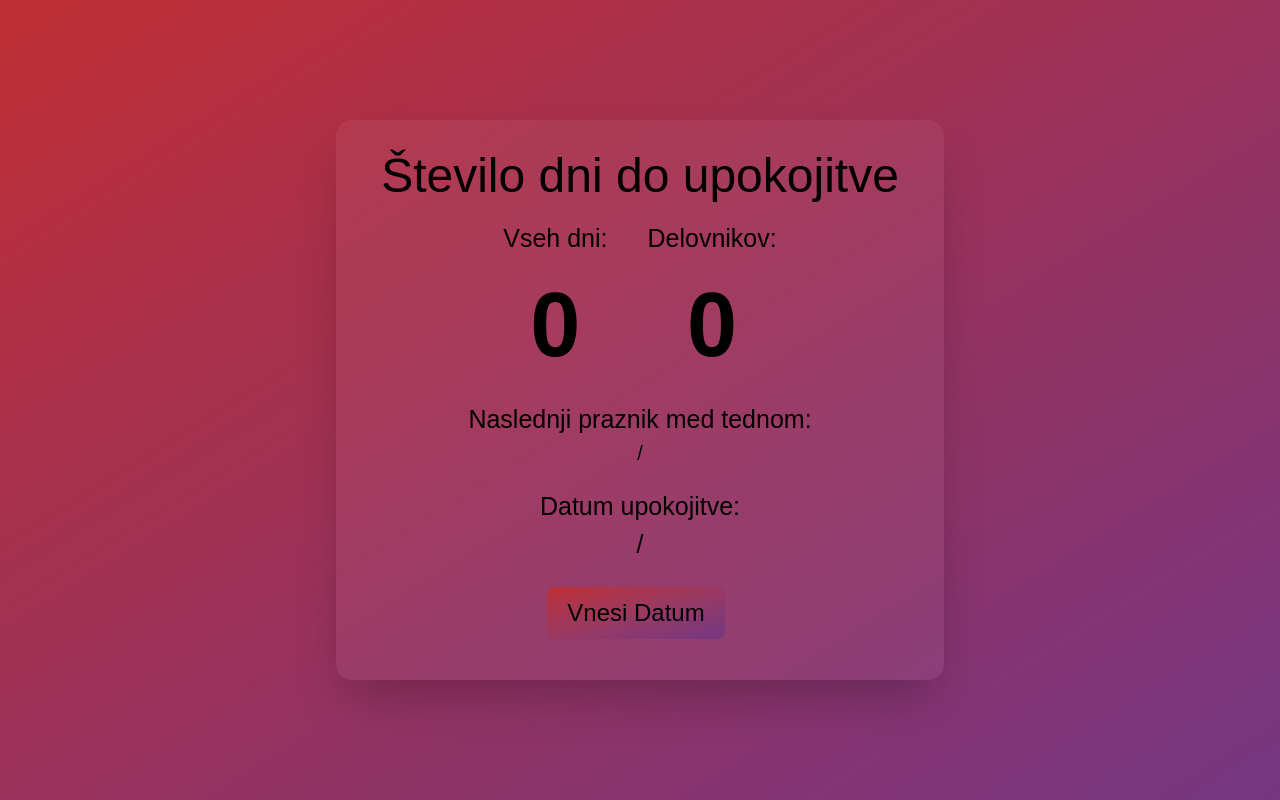
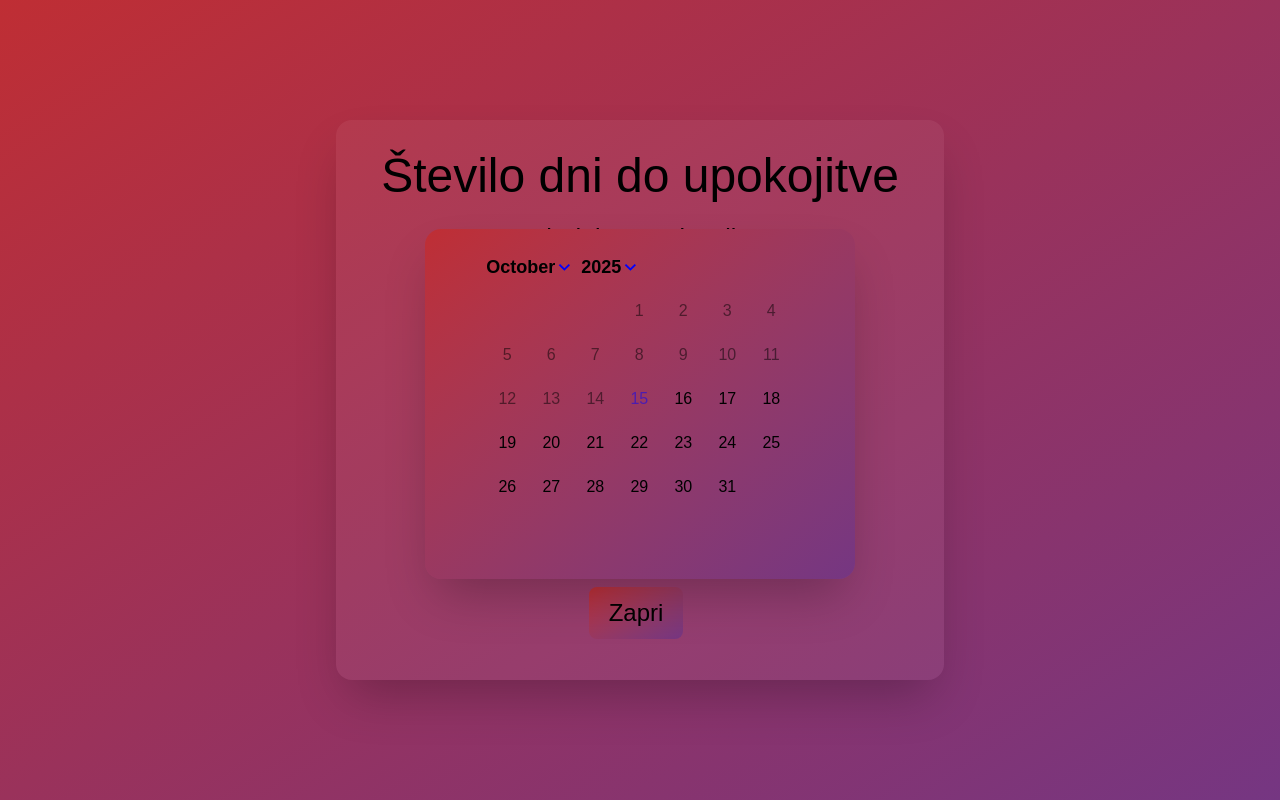
Before and after one commit to DomenGoli/Delovniki, a React (Vite) app: page / in a window 1280 px wide. Both pictures are taken after a click on the button "Vnesi Datum". Built offline with nearby package versions, Linux system fonts and the light colour scheme.

Commit message:
Initial commit

```diff
--- a/src/App.tsx
+++ b/src/App.tsx
@@ -172,7 +172,7 @@ function App() {
             <DisplayDate selectedDate={selectedDate} />
             <ButtonTarget
                 showDateForm={showDateForm}
-                onClick={() => handleShowDateForm}
+                onClick={handleShowDateForm}
             />
 
             {/* Modal */}
--- a/src/components/DateSelector.tsx
+++ b/src/components/DateSelector.tsx
@@ -12,7 +12,7 @@ function DateSelector({
     position: { y: number, x: number };
     setShowDateForm: (arg: boolean) => void;
 }) {
-    const { ref } = useOutsideModalClick(()=>setShowDateForm(true));
+    const { ref } = useOutsideModalClick(setShowDateForm);
 
     return (
         <div role="overlay" className="fixed items-center justify-center top-0 left-0 w-[100%] h-[100vh] z-1000 transition-all duration-[0.5s]">
```
